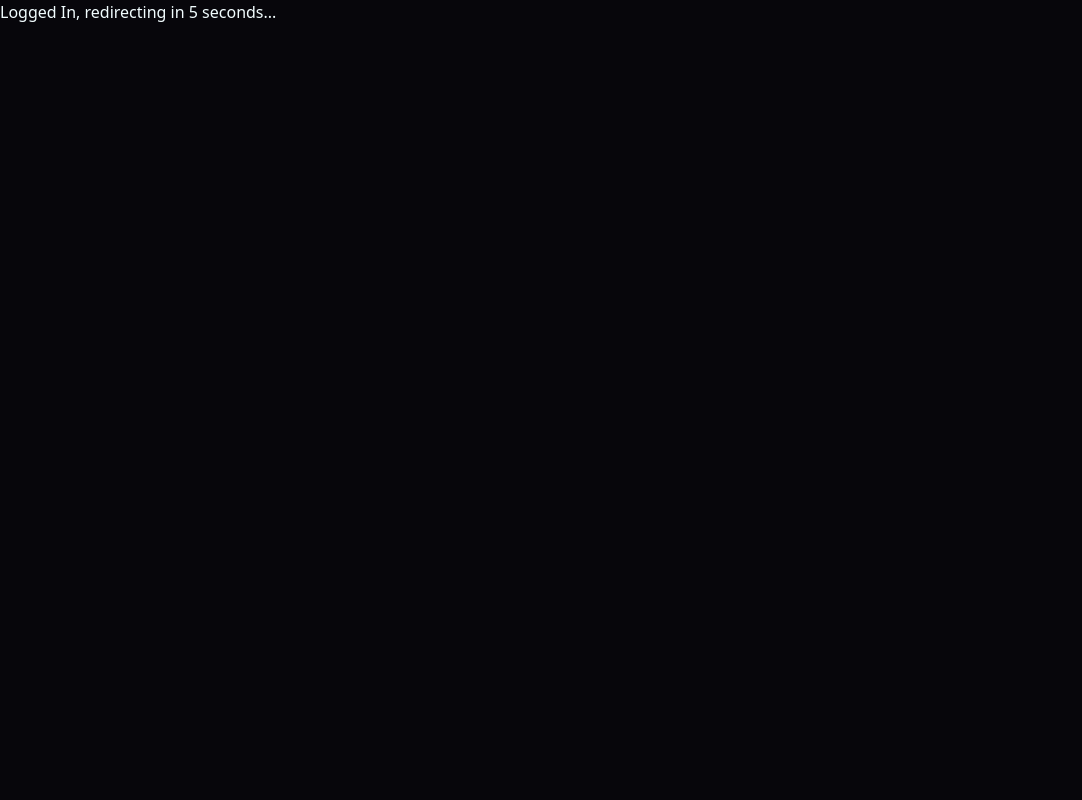
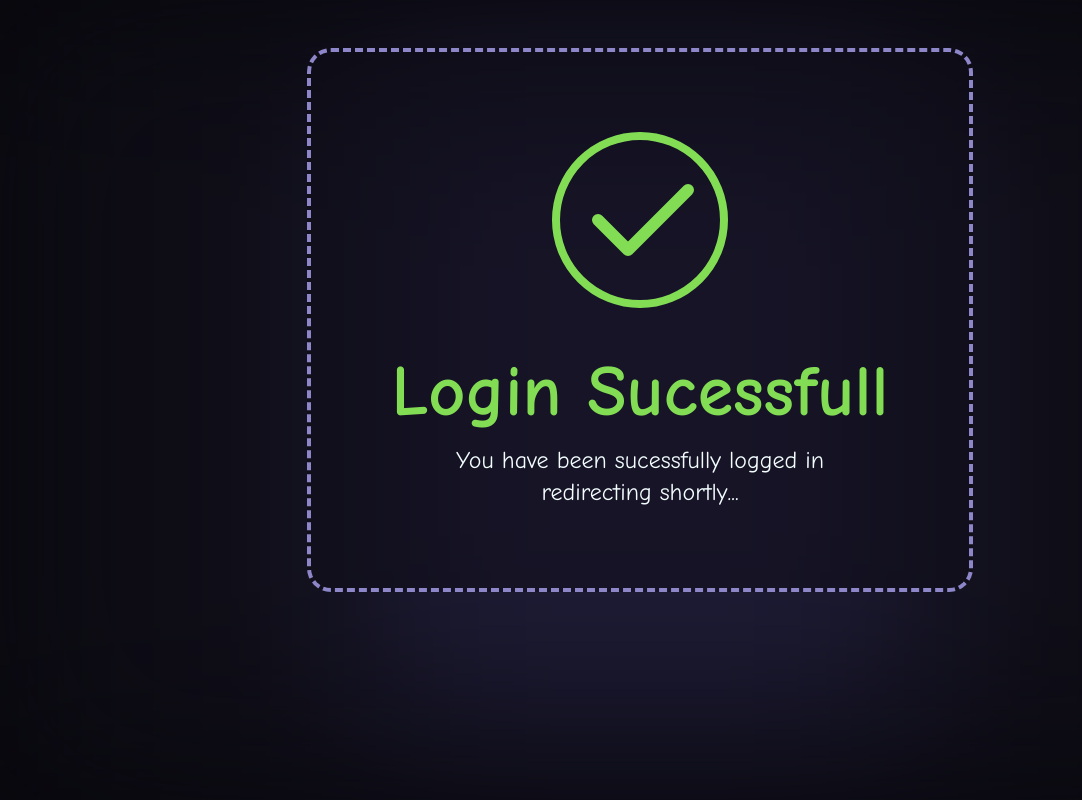
Before and after one commit to Radian6405/Boardscape, a React (Vite) app in the folder client/: page /redirect in a window 1280 px wide. Shown: the whole page, without its empty margins (0-1082 px from the left). Built offline with nearby package versions, Linux system fonts and the light colour scheme.

Commit message:
fix: better styling for google button and redirect page

```diff
--- a/client/src/components/pages/LoginRedirect.tsx
+++ b/client/src/components/pages/LoginRedirect.tsx
@@ -1,6 +1,9 @@
 import { useEffect, useState } from "react";
 import { useCookies } from "react-cookie";
 import { useNavigate, useSearchParams } from "react-router-dom";
+import { SimpleBackdrop } from "../util/reusables/Backdrop";
+import { IconCheck } from "@tabler/icons-react";
+// import { IconExclamationMark, IconX } from "@tabler/icons-react";
 
 function LoginRedirect() {
   const [ignore, setIgnore] = useState(false);
@@ -47,7 +50,6 @@ function LoginRedirect() {
       path: "/",
       maxAge: 60 * 60 * 24 * 30,
     });
-
     setTimeout(() => {
       navigate("/");
     }, 5000);
@@ -58,7 +60,59 @@ function LoginRedirect() {
     setIgnore(true);
   }, []);
   return (
-    <div className="text-text">Logged In, redirecting in 5 seconds...</div>
+    <>
+      <SimpleBackdrop>
+        <div className="flex h-[80vh] w-[100vw] flex-wrap items-center justify-center ">
+          <div className="flex flex-col items-center justify-center gap-12 rounded-3xl border-4 border-dashed border-accent bg-background/50 p-20">
+            <div className="border-success rounded-full border-8 p-2">
+              <IconCheck stroke={2} className="text-success size-36 " />
+            </div>
+            <div className="flex flex-col items-center justify-center gap-4">
+              <div className="text-success font-nueu text-7xl font-bold">
+                Login Sucessfull
+              </div>
+              <div className="text-center font-nueu text-2xl text-text">
+                You have been sucessfully logged in <br />
+                redirecting shortly...
+              </div>
+            </div>
+          </div>
+          {/* <div className="flex flex-col items-center justify-center gap-12 rounded-3xl border-4 border-dashed border-accent bg-background/50 p-20">
+            <div className="border-error rounded-full border-8 p-2">
+              <IconX stroke={2} className="text-error size-36 " />
+            </div>
+            <div className="flex flex-col items-center justify-center gap-4">
+              <div className="text-error font-nueu text-7xl font-bold">
+                Login Failed
+              </div>
+              <div className="text-center font-nueu text-2xl text-text">
+                Your login request failed
+                <br />
+                Please try again
+              </div>
+            </div>
+          </div> */}
+          {/* <div className="flex flex-col items-center justify-center gap-12 rounded-3xl border-4 border-dashed border-accent bg-background/50 p-20">
+            <div className="border-warning rounded-full border-8 p-2">
+              <IconExclamationMark
+                stroke={2}
+                className="text-warning size-36 "
+              />
+            </div>
+            <div className="flex flex-col items-center justify-center gap-4">
+              <div className="text-warning font-nueu text-7xl font-bold">
+                Login Unsuccessfull
+              </div>
+              <div className="text-center font-nueu text-2xl text-text">
+                There was an issue logging you in
+                <br />
+                Please try again
+              </div>
+            </div>
+          </div> */}
+        </div>
+      </SimpleBackdrop>
+    </>
   );
 }
 
--- a/client/src/components/util/GoogleOauth.tsx
+++ b/client/src/components/util/GoogleOauth.tsx
@@ -1,3 +1,5 @@
+import { IconBrandGoogleFilled } from "@tabler/icons-react";
+
 function GoogleOauth() {
   async function getOAuthURL() {
     const response = await fetch("http://localhost:8000/google-oauth/url", {
@@ -24,9 +26,11 @@ function GoogleOauth() {
   return (
     <>
       <div
-        className="size-14 cursor-pointer bg-white"
+        className="cursor-pointer rounded-2xl border-2 border-accent p-2 text-accent hover:bg-secondary"
         onClick={handleGoogleOauth}
-      ></div>
+      >
+        <IconBrandGoogleFilled className="size-10" />
+      </div>
     </>
   );
 }
--- a/client/src/components/util/Login.tsx
+++ b/client/src/components/util/Login.tsx
@@ -17,7 +17,7 @@ function LoginRegister({
     <>
       <div
         className={
-          "absolute left-[30vw] top-[15vh] z-50 w-[40%] flex-col items-center justify-end gap-6" +
+          " absolute left-[30%] top-[100%] z-50 w-[40%] flex-col items-center justify-end gap-6" +
           " " +
           "rounded-xl border-4 border-secondary bg-background p-8" +
           " " +
@@ -88,16 +88,23 @@ function Login({
         value={password}
         setValue={setPassword}
       />
+      <div className="flex flex-col gap-2">
         <SolidButton onClick={handleLogin}>Submit</SolidButton>
-      <GoogleOauth />
         <div className="w-[100%] text-center font-nueu text-lg font-bold text-text/50">
           Click here to{" "}
           <span
-          className="cursor-pointer hover:text-accent"
+            className="cursor-pointer text-accent/80 hover:text-accent"
             onClick={() => setLoginToggle(false)}
           >
             Register
           </span>
+        </div>
+      </div>
+      <div className=" flex flex-col items-center justify-center gap-2">
+        <div className="w-[100%] text-center font-nueu text-lg font-bold text-text">
+          Other Login Options:
+        </div>
+        <GoogleOauth />
       </div>
     </>
   );
@@ -163,16 +170,23 @@ function Register({
         value={confirmPassword}
         setValue={setConfirmPassword}
       />
+      <div className="flex flex-col gap-2">
         <SolidButton onClick={handleRegister}>Submit</SolidButton>
-      <GoogleOauth />
         <div className="w-[100%] text-center font-nueu text-lg font-bold text-text/50">
           Click here to{" "}
           <span
-          className="cursor-pointer hover:text-accent"
+            className="cursor-pointer text-accent/80 hover:text-accent"
             onClick={() => setLoginToggle(true)}
           >
             Login
           </span>
+        </div>
+      </div>
+      <div className=" flex flex-col items-center justify-center gap-2">
+        <div className="w-[100%] text-center font-nueu text-lg font-bold text-text">
+          Other Login Options:
+        </div>
+        <GoogleOauth />
       </div>
     </>
   );
--- a/client/tailwind.config.js
+++ b/client/tailwind.config.js
@@ -18,6 +18,10 @@ export default {
 
         background: "rgba(var(--background))",
         "dark-background": "rgba(var(--dark-background))",
+
+        success: "#82dd55",
+        error: "#e23636",
+        warning: "#edb95e",
       },
       animation: {
         "spin-slow": "spin 60s linear infinite",
```
Lines whose indentation alone changed are shown as unchanged.
